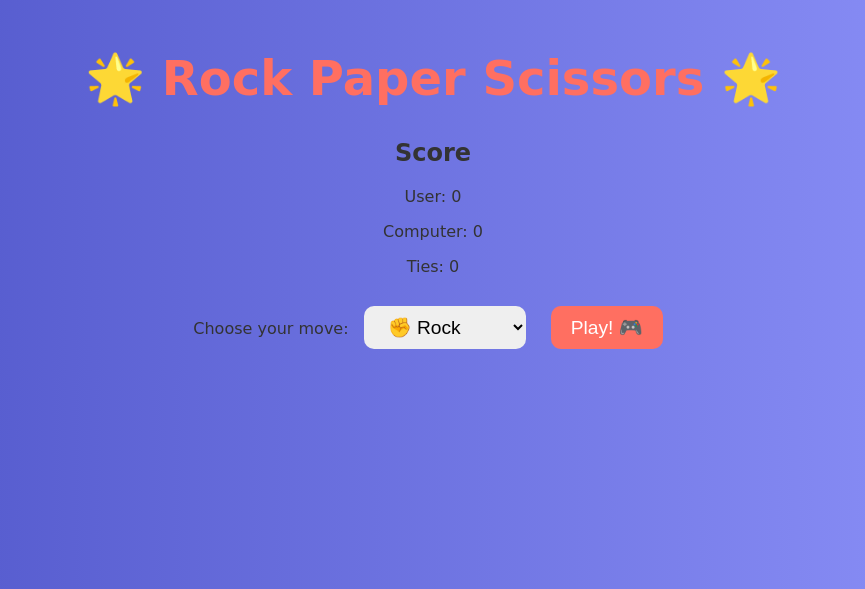
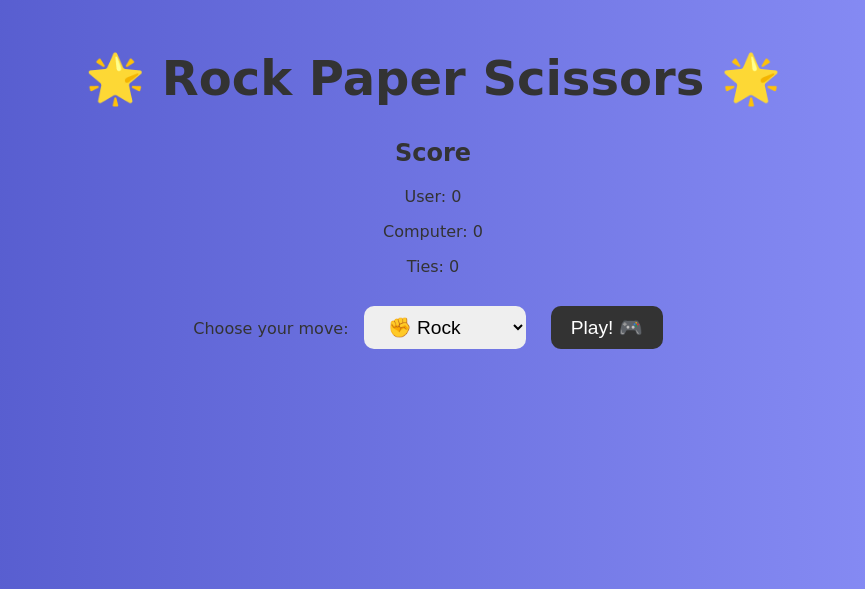
Before and after one commit to MuhuliseniM/rock_Paper_Scissors_game, a Flask app: page / in a window 1280 px wide. Shown: the top 589 px of the page, without its empty margins (207-1072 px from the left). Run offline with Flask 3, Linux system fonts and the light colour scheme.

Commit message:
Add files via upload
Change font color

```diff
--- a/static/style.css
+++ b/static/style.css
@@ -9,7 +9,7 @@ body {
 
 h1 {
     font-size: 3rem;
-    color: #ff6f61;
+    color: ##333333;
 }
 
 form {
@@ -25,7 +25,7 @@ select, button {
 }
 
 button {
-    background-color: #ff6f61;
+    background-color: #333333;
     color: white;
     cursor: pointer;
     transition: transform 0.3s ease;
```
